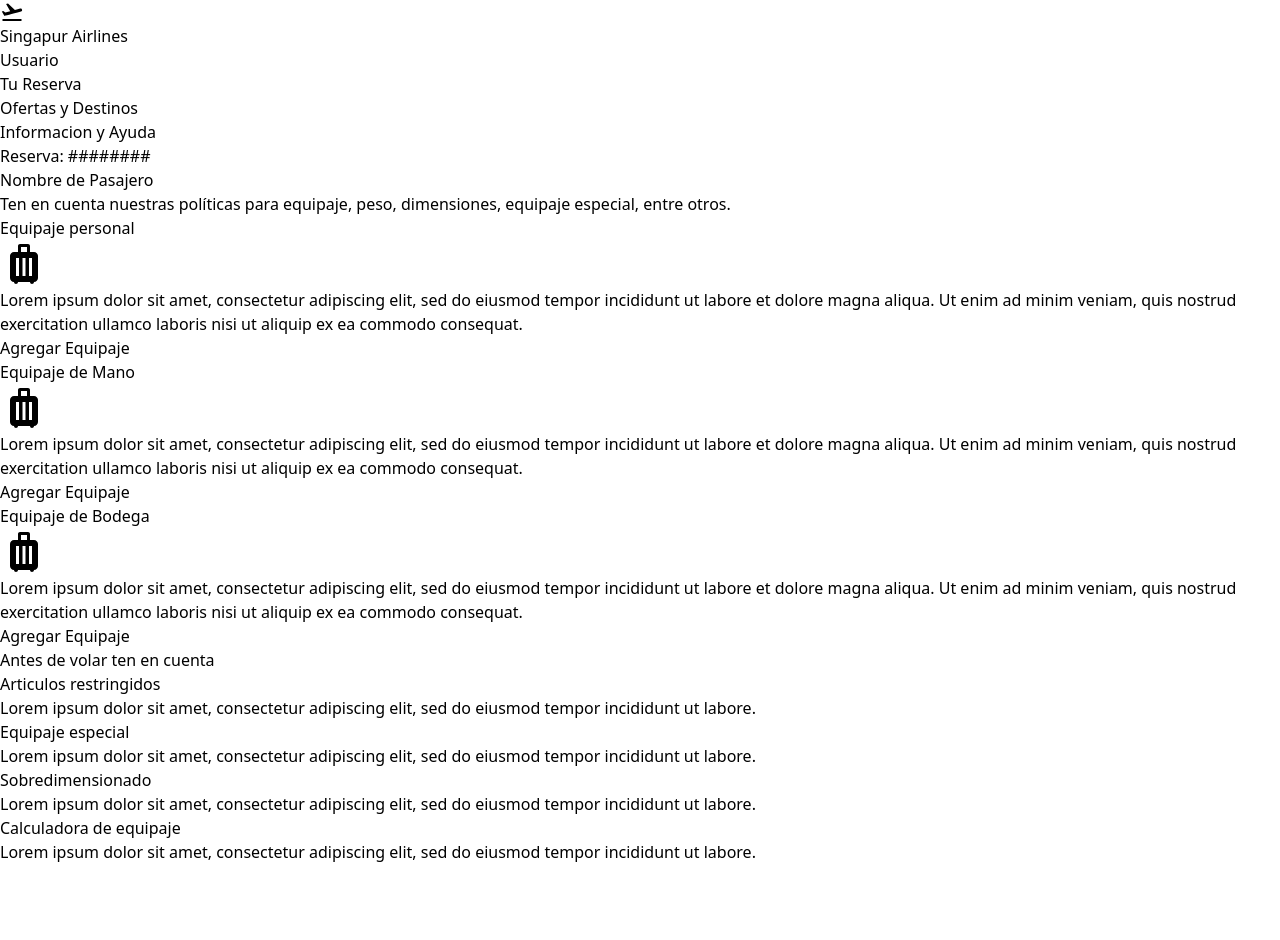
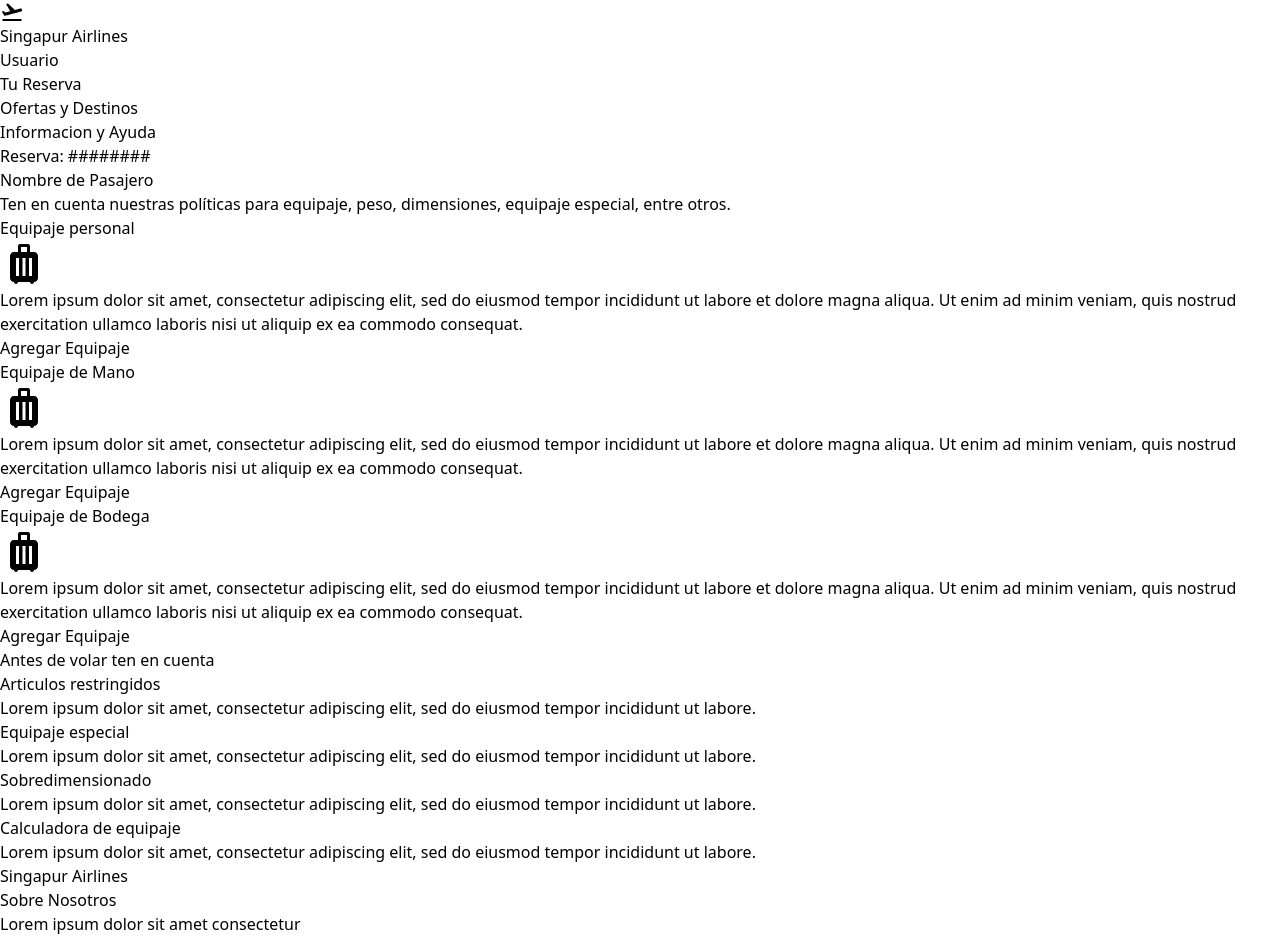
Before and after one commit to itsandregil/gestion-equipaje, a React (Vite) app: page / in a window 1280 px wide. Shown: the top 940 px of the page. Before the commit the page ends 864 px from the top, so only its background shows below. Built offline with nearby package versions, Linux system fonts and the light colour scheme.

Commit message:
Added infomation section to the baggage view

```diff
--- a/src/views/baggage.jsx
+++ b/src/views/baggage.jsx
@@ -1,4 +1,5 @@
 import BaggageOptionsSection from "../components/baggageSection"
+import InfoSection from "../components/infoSection"
 import NavBar from "../components/navbar"
 import RecommendationSection from "../components/recommendationSection"
 
@@ -9,6 +10,7 @@ function BaggageView() {
             <NavBar/>
             <BaggageOptionsSection/>
             <RecommendationSection/>
+            <InfoSection/>
         </>
     )
 }
```
